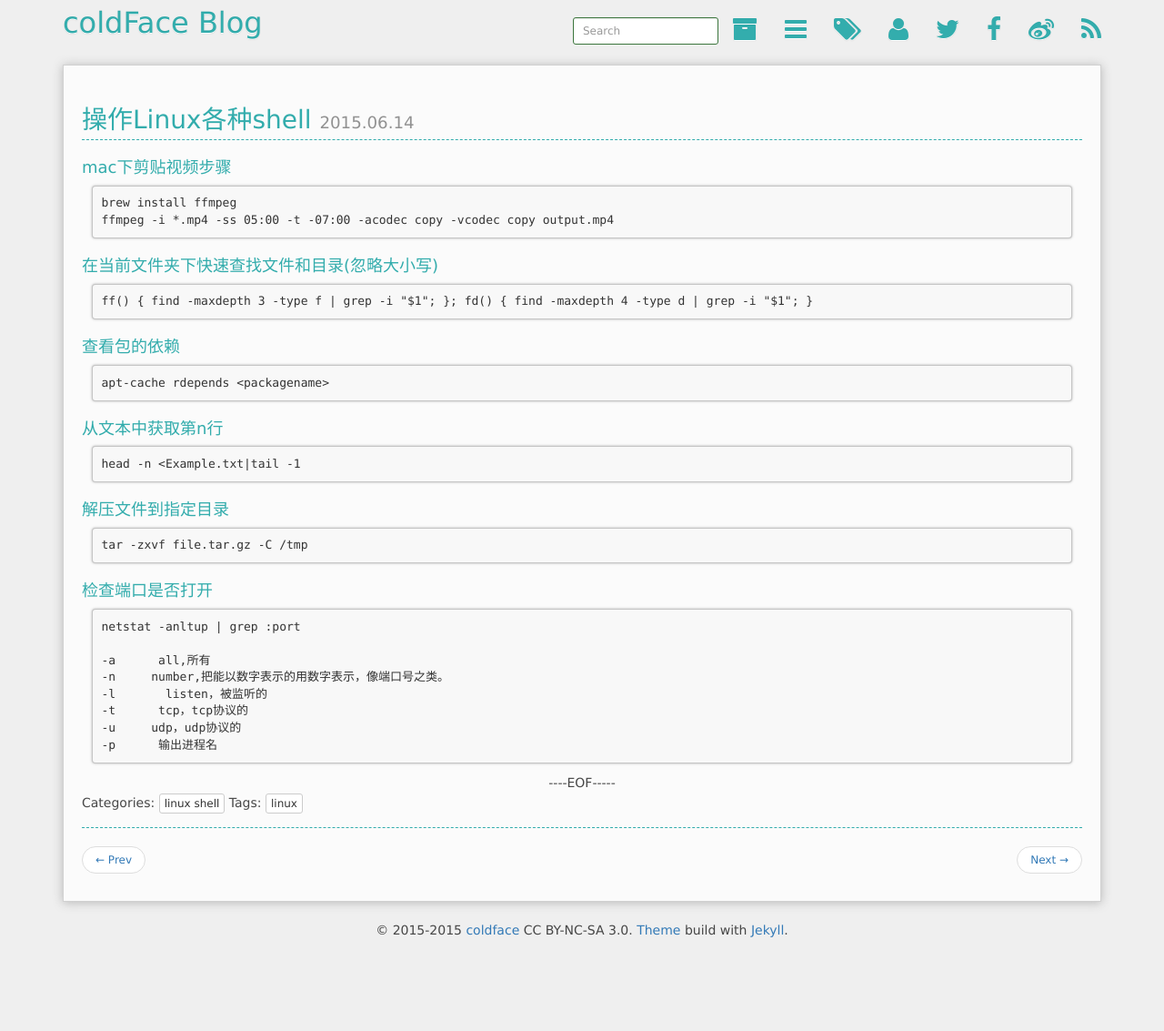
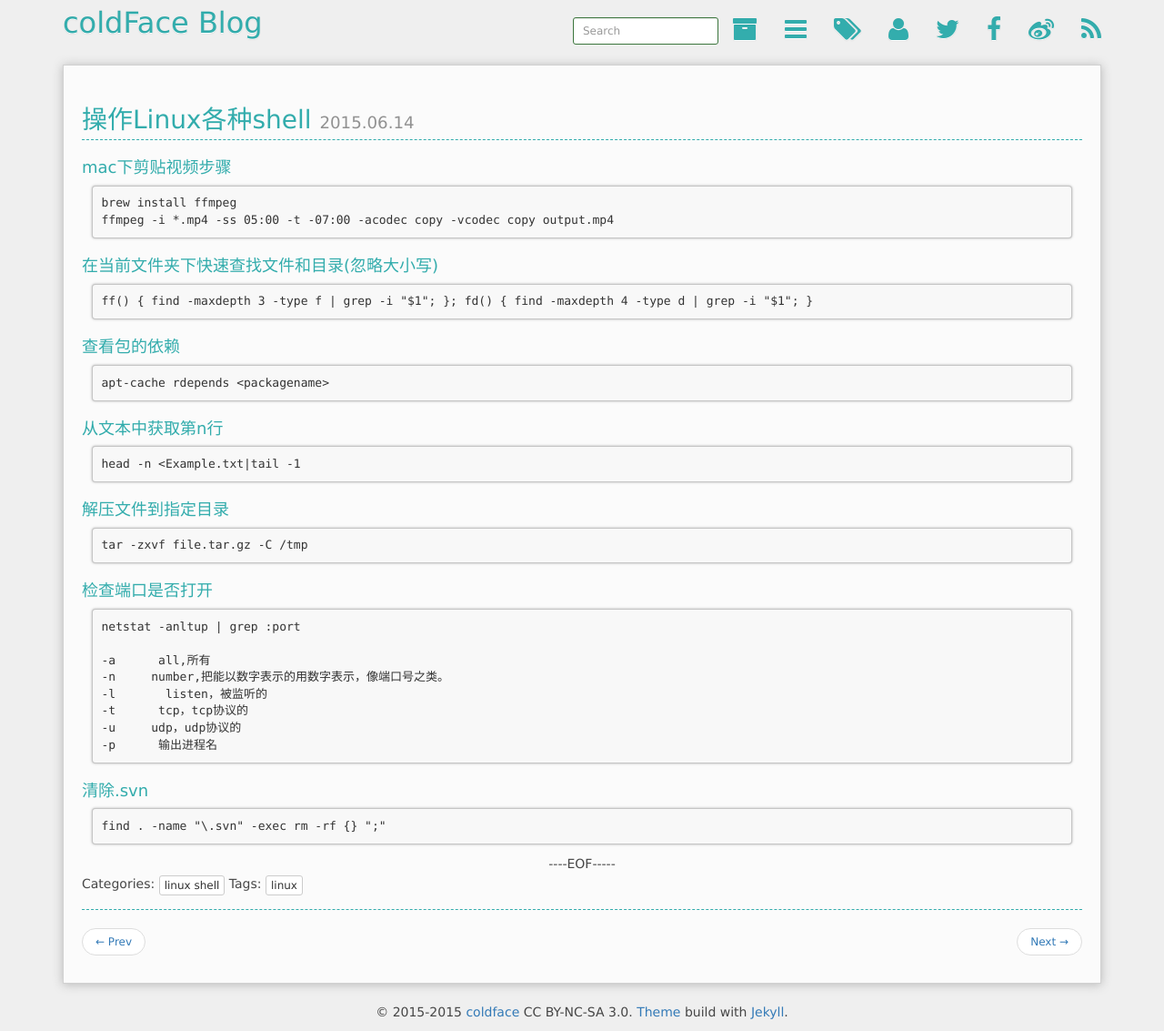
Before and after one commit to jackzhao29/jackzhao29.github.com, a Jekyll site: the page built from _posts/2015-06-14-linux各种小工具命令.md, in a window 1280 px wide. Shown: the whole page at 91% size. Built offline with Jekyll 4.4.1, drawn with Linux system fonts in a browser that asks for light colours; Markdown is read by kramdown in place of the engine named in the settings; comment, search, counter and statistics services are not loaded; before the commit the page ends 1044 px from its top, so only the background shows below that.

Commit message:
update shell

````diff
--- a/_posts/2015-06-14-linux各种小工具命令.md
+++ b/_posts/2015-06-14-linux各种小工具命令.md
@@ -44,3 +44,8 @@ netstat -anltup | grep :port
 -u     udp，udp协议的
 -p      输出进程名
 ```
+### 清除.svn
+
+```
+find . -name "\.svn" -exec rm -rf {} ";"
+```
````
